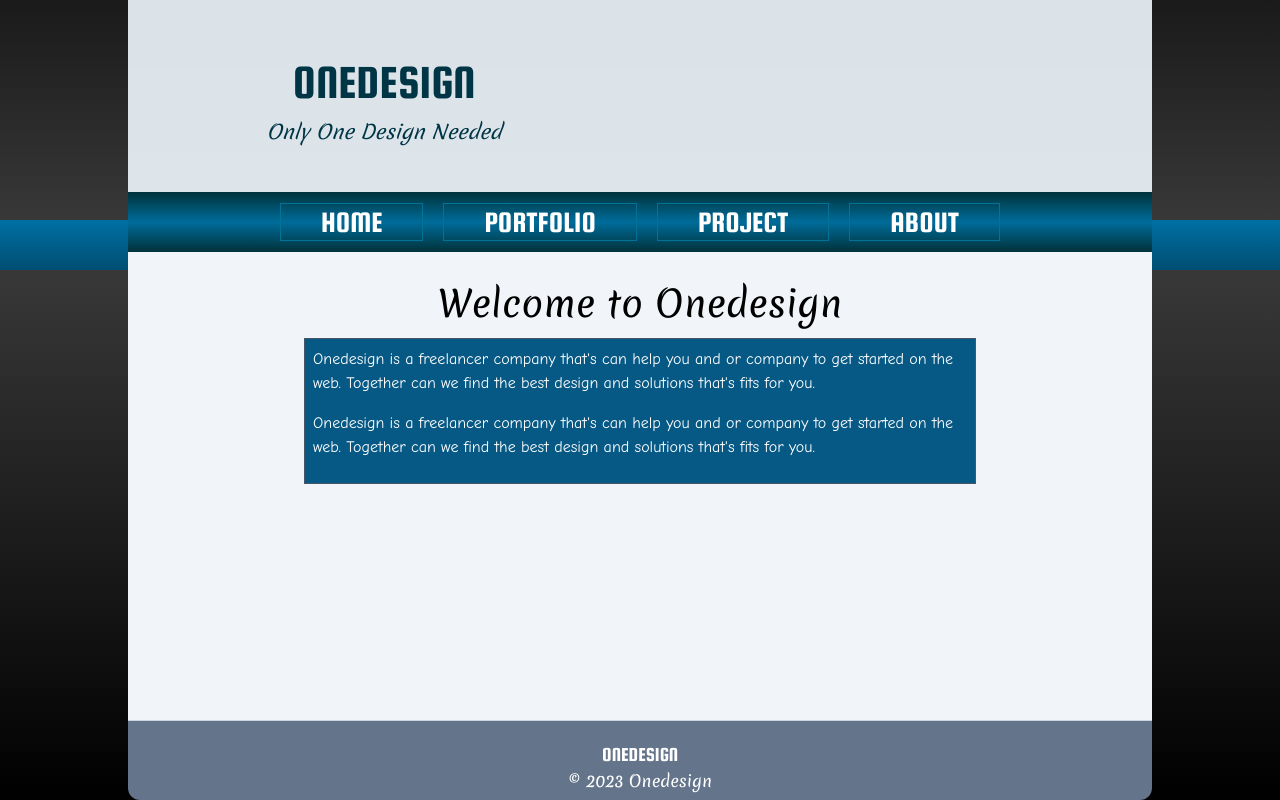
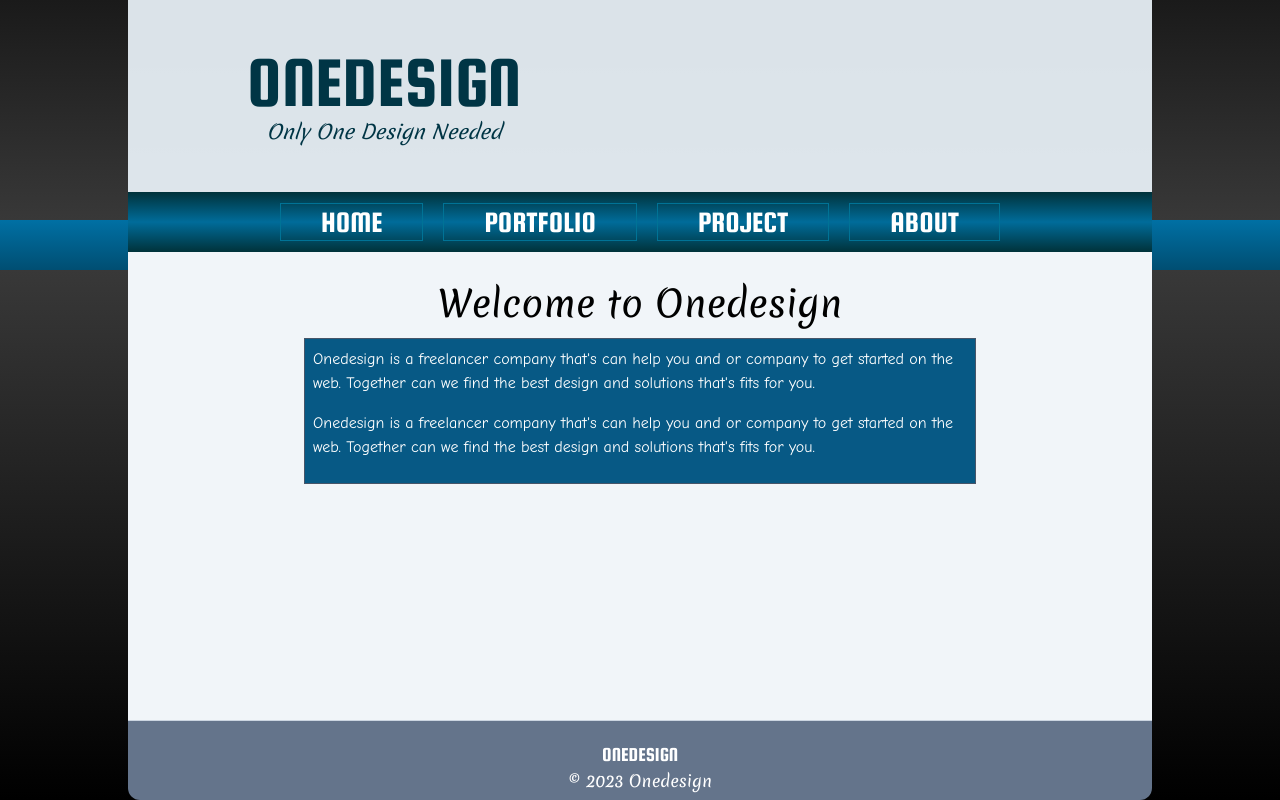
Before and after one commit to LAakerberg/Portfolio-2, a React (Vite) app: page / in a window 1280 px wide. Built offline with nearby package versions, Linux system fonts and the light colour scheme.

Commit message:
Changed size of logo

```diff
--- a/src/layout/Header/index.jsx
+++ b/src/layout/Header/index.jsx
@@ -14,7 +14,7 @@ export function Header() {
         {/* Height should be in 220 px normally */}
         <div className="flex flex-row h-48">
           <div className="flex-1 flex flex-col m-0 justify-center items-center">
-            <h1 className="logo_type uppercase">Onedesign</h1>
+            <h1 className="md:text-7xl logo_type uppercase">Onedesign</h1>
             <p className="logo-memo">Only one design needed</p>
           </div>
 
```
